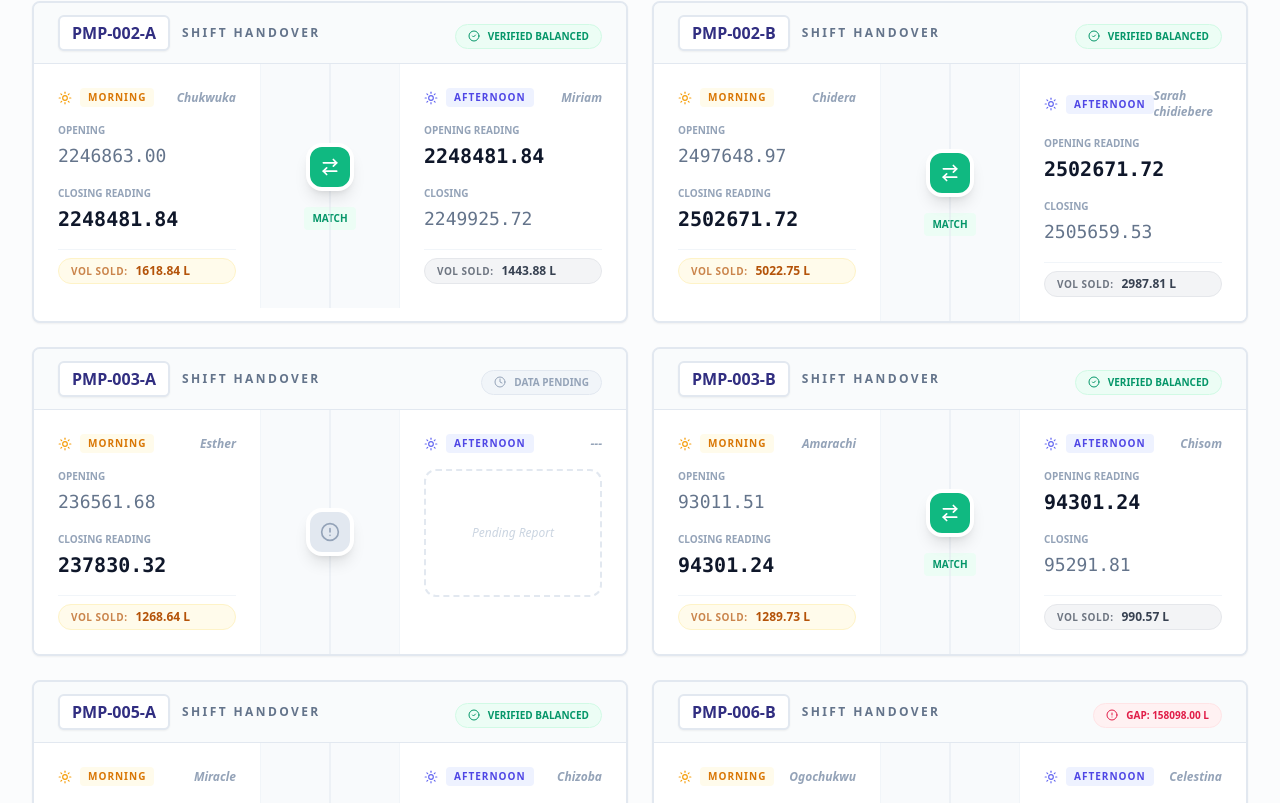
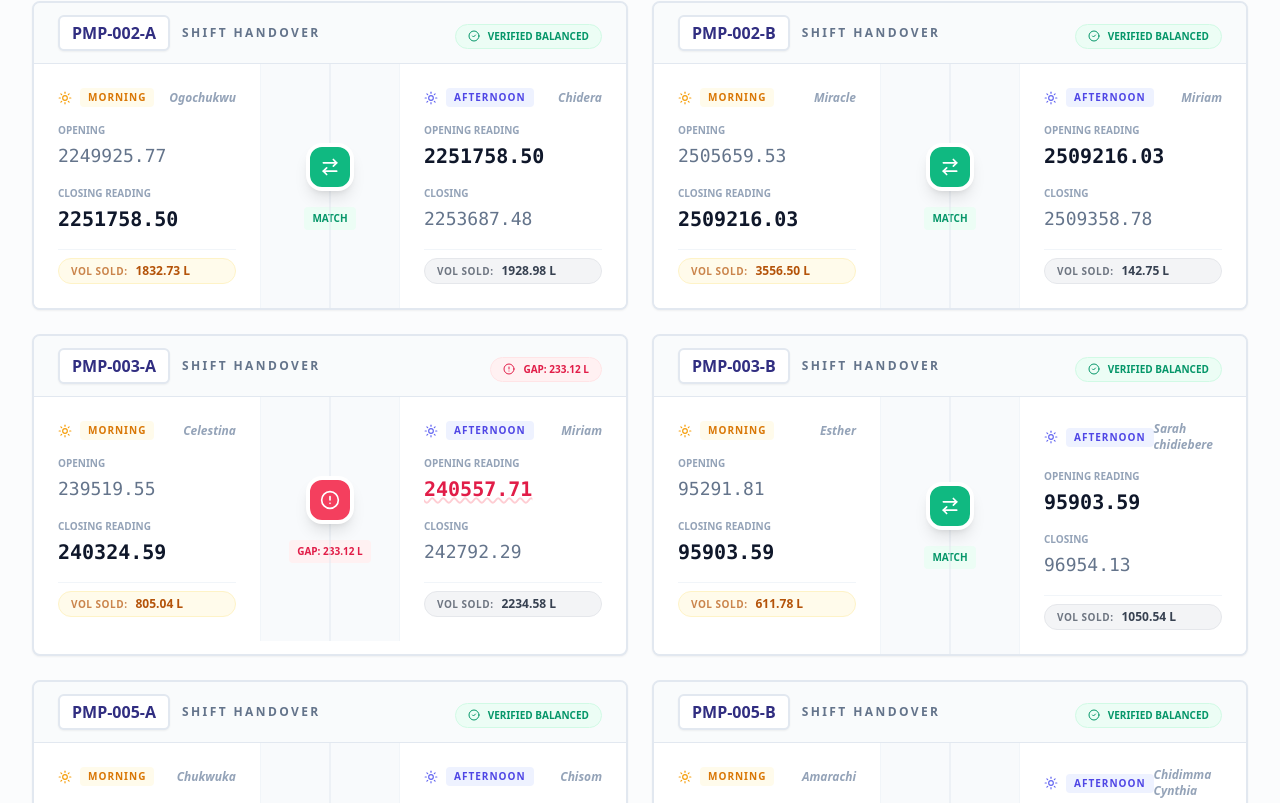
Before and after one commit to nipcobestpetroleum-art/brave-turtle-yawn, a React (Vite) app: page / in a window 1280 px wide. Shown: the part 497-1300 px from the top of the page. Built offline with nearby package versions, Linux system fonts and the light colour scheme.

Commit message:
[dyad] Adding November 25th, 2025 sales data with handover integrity - wrote 1 file(s)

```diff
--- a/src/data/reports/november2025.ts
+++ b/src/data/reports/november2025.ts
@@ -142,7 +142,7 @@ export const november2025: DailyReport[] = [
         { attendant: "Chidera", pumpId: "PMP-004-A", product: "PMS", openingReading: 827079.38, closingReading: 828683.09, pricePerLiter: 940, cashCollected: 450310, posAmount: 1052020, shortageResolutions: [{ type: "debt", amount: 4700, liters: 5, debtor: "Debt", reason: "No idea" }] },
         { attendant: "Miracle", pumpId: "PMP-006-A", product: "PMS", openingReading: 674806.88, closingReading: 675879.68, pricePerLiter: 940, cashCollected: 154500, posAmount: 409425, shortageResolutions: [{ type: "debt", amount: 376000, liters: 400, debtor: "First patriot", reason: "MD approved" }, { type: "debt", amount: 67600, liters: 71.91, debtor: "Chief Bestman", reason: "House" }] },
         { attendant: "Sarah chidiebere", pumpId: "PMP-005-A", product: "PMS", openingReading: 1141995.90, closingReading: 1143836.56, pricePerLiter: 940, cashCollected: 358620, posAmount: 1248900, shortageResolutions: [{ type: "debt", amount: 122200, liters: 130, debtor: "First patriot", reason: "MD approved" }] },
-        { attendant: "Mulakor", pumpId: "PMP-005-B", product: "PMS", openingReading: 707978.89, closingReading: 708986.59, pricePerLiter: 940, cashCollected: 744350, posAmount: 200540 },
+        { attendant: "Mulakor", pumpId: "PMP-005-B", product: "PMS", openingReading: 708986.59, closingReading: 710192.54, pricePerLiter: 940, cashCollected: 366550, posAmount: 765712 },
         { attendant: "AGO Operator", pumpId: "AGO-001-B", product: "AGO", openingReading: 451397.78, closingReading: 451397.78, pricePerLiter: 1200, cashCollected: 0, posAmount: 0, shortageResolutions: [{ type: "official use", amount: 36000, liters: 30, purpose: "Generator", reason: "Daily usage" }] }
       ],
       afternoon: [
@@ -239,7 +239,7 @@ export const november2025: DailyReport[] = [
         { attendant: "Miracle", pumpId: "PMP-003-B", product: "PMS", openingReading: 71938.84, closingReading: 73265.83, pricePerLiter: 940, cashCollected: 669100, posAmount: 535080, shortageResolutions: [{ type: "debt", amount: 42300, liters: 45, debtor: "Multipro", reason: "MD approved" }] },
         { attendant: "Amarachi", pumpId: "PMP-004-A", product: "PMS", openingReading: 833352.45, closingReading: 835098.01, pricePerLiter: 940, cashCollected: 157350, posAmount: 1422447, shortageResolutions: [{ type: "debt", amount: 31020, liters: 33, debtor: "Multipro", reason: "MD approved" }, { type: "official use", amount: 28200, liters: 30, purpose: "Bread", reason: "By okoye" }] },
         { attendant: "Miriam", pumpId: "PMP-006-B", product: "PMS", openingReading: 550806.98, closingReading: 552036.34, pricePerLiter: 940, cashCollected: 741160, posAmount: 407270 },
-        { attendant: "Donald", pumpId: "AGO-001-A", product: "AGO", openingReading: 185569.35, closingReading: 185569.35, pricePerLiter: 1050, cashCollected: 0, posAmount: 0 },
+        { attendant: "Donald", pumpId: "AGO-001-A", product: "AGO", openingReading: 185377.85, closingReading: 185569.35, pricePerLiter: 1050, cashCollected: 195050, posAmount: 6000 },
         { attendant: "Donald", pumpId: "AGO-001-B", product: "AGO", openingReading: 451622.78, closingReading: 451682.78, pricePerLiter: 1050, cashCollected: 63000, posAmount: 0 },
       ],
       afternoon: [
@@ -270,6 +270,7 @@ export const november2025: DailyReport[] = [
         { attendant: "Celestina", pumpId: "PMP-005-B", product: "PMS", openingReading: 713531.20, closingReading: 713603.97, pricePerLiter: 940, cashCollected: 52900, posAmount: 15500 },
         { attendant: "Ogochukwu", pumpId: "PMP-006-A", product: "PMS", openingReading: 680298.22, closingReading: 681156.14, pricePerLiter: 940, cashCollected: 238900, posAmount: 548634, shortageResolutions: [{ type: "official use", amount: 18800, liters: 20, purpose: "House", reason: "Mike House" }] },
         { attendant: "Amarachi", pumpId: "PMP-006-B", product: "PMS", openingReading: 552036.34, closingReading: 553233.38, pricePerLiter: 940, cashCollected: 454950, posAmount: 668800 },
+        { attendant: "Donald", pumpId: "AGO-001-A", product: "AGO", openingReading: 186280.78, closingReading: 186731.13, pricePerLiter: 1050, cashCollected: 223400, posAmount: 249500 },
       ],
       afternoon: [
         { attendant: "Miriam", pumpId: "PMP-002-A", product: "PMS", openingReading: 2220673.66, closingReading: 2221757.88, pricePerLiter: 940, cashCollected: 305150, posAmount: 713521 },
@@ -525,5 +526,32 @@ export const november2025: DailyReport[] = [
       ]
     },
     bankDeposits: []
+  },
+  {
+    date: "2025-11-25",
+    shifts: {
+      morning: [
+        { attendant: "Ogochukwu", pumpId: "PMP-002-A", product: "PMS", openingReading: 2249925.77, closingReading: 2251758.50, pricePerLiter: 940, cashCollected: 575200, posAmount: 1036800, shortageResolutions: [{ type: "debt", amount: 47000, liters: 50, debtor: "First patriot", reason: "MD approved" }, { type: "debt", amount: 63196, liters: 67.23, debtor: "Chief Bestman" }] },
+        { attendant: "Miracle", pumpId: "PMP-002-B", product: "PMS", openingReading: 2505659.53, closingReading: 2509216.03, pricePerLiter: 940, cashCollected: 1163400, posAmount: 2127150, shortageResolutions: [{ type: "debt", amount: 47000, liters: 50, debtor: "First patriot", reason: "MD approved" }, { type: "debt", amount: 5640, liters: 6, debtor: "Multipro company", reason: "MD approved" }] },
+        { attendant: "Celestina", pumpId: "PMP-003-A", product: "PMS", openingReading: 239519.55, closingReading: 240324.59, pricePerLiter: 940, cashCollected: 248650, posAmount: 506285 },
+        { attendant: "Esther", pumpId: "PMP-003-B", product: "PMS", openingReading: 95291.81, closingReading: 95903.59, pricePerLiter: 940, cashCollected: 412200, posAmount: 161500 },
+        { attendant: "Chukwuka", pumpId: "PMP-005-A", product: "PMS", openingReading: 1162501.39, closingReading: 1163331.58, pricePerLiter: 940, cashCollected: 245150, posAmount: 448250, shortageResolutions: [{ type: "debt", amount: 65800, liters: 70, debtor: "First patriot", reason: "MD approved" }, { type: "debt", amount: 20680, liters: 22, debtor: "Multipro company", reason: "MD approved" }] },
+        { attendant: "Amarachi", pumpId: "PMP-005-B", product: "PMS", openingReading: 724493.94, closingReading: 725697.74, pricePerLiter: 940, cashCollected: 553100, posAmount: 528668, shortageResolutions: [{ type: "debt", amount: 44150, liters: 46.97, debtor: "Multipro", reason: "MD approved" }, { type: "official use", amount: 4700, liters: 5, purpose: "Cleaning of pump ⛽", reason: "Donald" }] },
+        { attendant: "Celestina", pumpId: "PMP-006-A", product: "PMS", openingReading: 698551.78, closingReading: 698680.92, pricePerLiter: 940, cashCollected: 45300, posAmount: 76000 },
+        { attendant: "Esther", pumpId: "PMP-006-B", product: "PMS", openingReading: 565272.17, closingReading: 565432.51, pricePerLiter: 940, cashCollected: 144350, posAmount: 6000 },
+      ],
+      afternoon: [
+        { attendant: "Chidera", pumpId: "PMP-002-A", product: "PMS", openingReading: 2251758.50, closingReading: 2253687.48, pricePerLiter: 940, cashCollected: 352810, posAmount: 1365946, shortageResolutions: [{ type: "debt", amount: 65800, liters: 70, debtor: "First patriot", reason: "MD approved" }, { type: "official use", amount: 28200, liters: 30, purpose: "House", reason: "AKL-626-BK" }] },
+        { attendant: "Miriam", pumpId: "PMP-002-B", product: "PMS", openingReading: 2509216.03, closingReading: 2509358.78, pricePerLiter: 940, cashCollected: 134000, posAmount: 0 },
+        { attendant: "Miriam", pumpId: "PMP-003-A", product: "PMS", openingReading: 240557.71, closingReading: 242792.29, pricePerLiter: 940, cashCollected: 227000, posAmount: 1872932 },
+        { attendant: "Chisom", pumpId: "PMP-003-A", product: "PMS", openingReading: 240324.59, closingReading: 240557.71, pricePerLiter: 940, cashCollected: 21300, posAmount: 159744, shortageResolutions: [{ type: "debt", amount: 37600, liters: 40, debtor: "First patriot", reason: "MD approved" }] },
+        { attendant: "Chisom", pumpId: "PMP-006-A", product: "PMS", openingReading: 698680.92, closingReading: 698728.05, pricePerLiter: 940, cashCollected: 9600, posAmount: 30000, shortageResolutions: [{ type: "return to tank", amount: 4709.40, liters: 5.01, reason: "Priming" }] },
+        { attendant: "Sarah chidiebere", pumpId: "PMP-003-B", product: "PMS", openingReading: 95903.59, closingReading: 96954.13, pricePerLiter: 940, cashCollected: 721220, posAmount: 263200 },
+        { attendant: "Chisom", pumpId: "PMP-005-A", product: "PMS", openingReading: 1163331.58, closingReading: 1164176.25, pricePerLiter: 940, cashCollected: 166410, posAmount: 261055, shortageResolutions: [{ type: "debt", amount: 366600, liters: 390, debtor: "First patriot", reason: "MD approved" }] },
+        { attendant: "Chidimma Cynthia", pumpId: "PMP-005-B", product: "PMS", openingReading: 725697.74, closingReading: 726858.44, pricePerLiter: 940, cashCollected: 745700, posAmount: 291290, shortageResolutions: [{ type: "debt", amount: 47000, liters: 50, debtor: "First patriot", reason: "MD approved" }, { type: "return to tank", amount: 4700, liters: 5, reason: "Priming" }] },
+        { attendant: "Donald", pumpId: "AGO-001-A", product: "AGO", openingReading: 191154.48, closingReading: 191425.81, pricePerLiter: 1050, cashCollected: 155000, posAmount: 24900, shortageResolutions: [{ type: "official use", amount: 105000, liters: 100, purpose: "Generator", reason: "MD approved" }] },
+      ]
+    },
+    bankDeposits: []
   }
 ];
```
